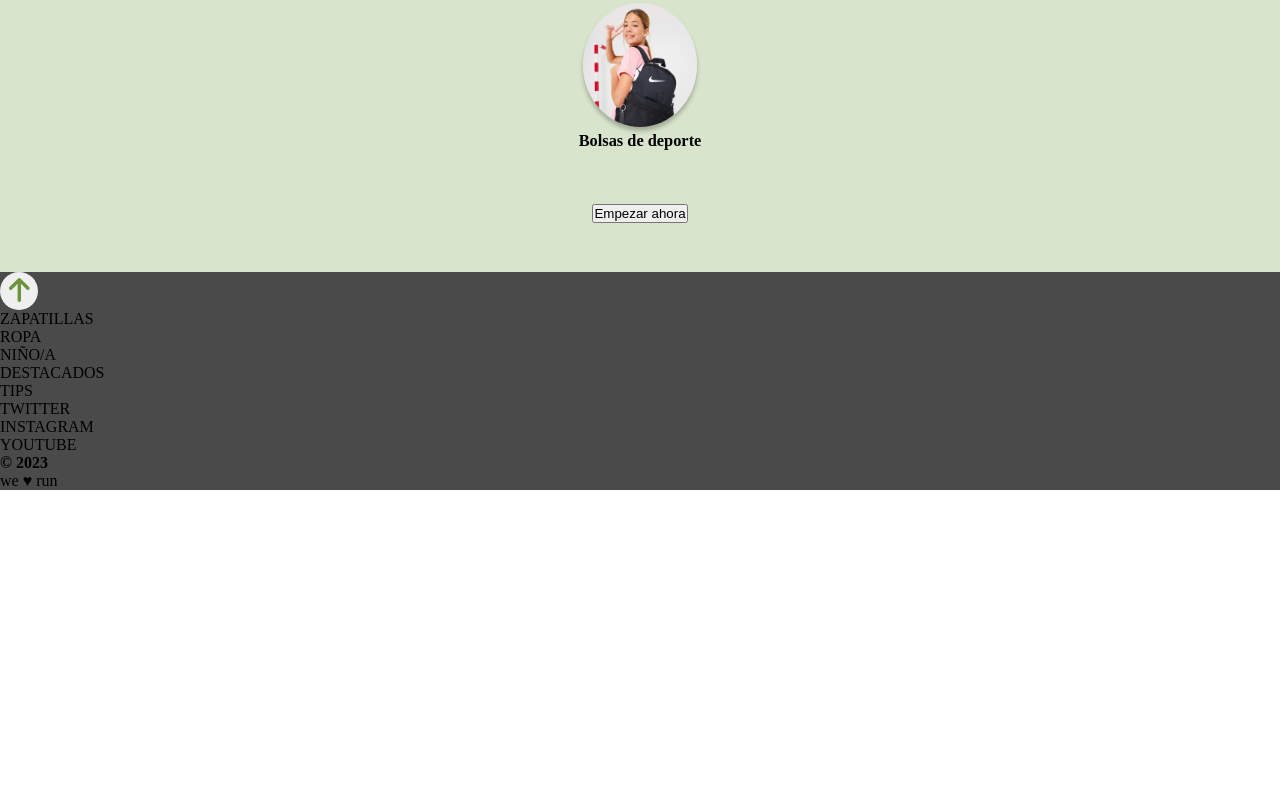
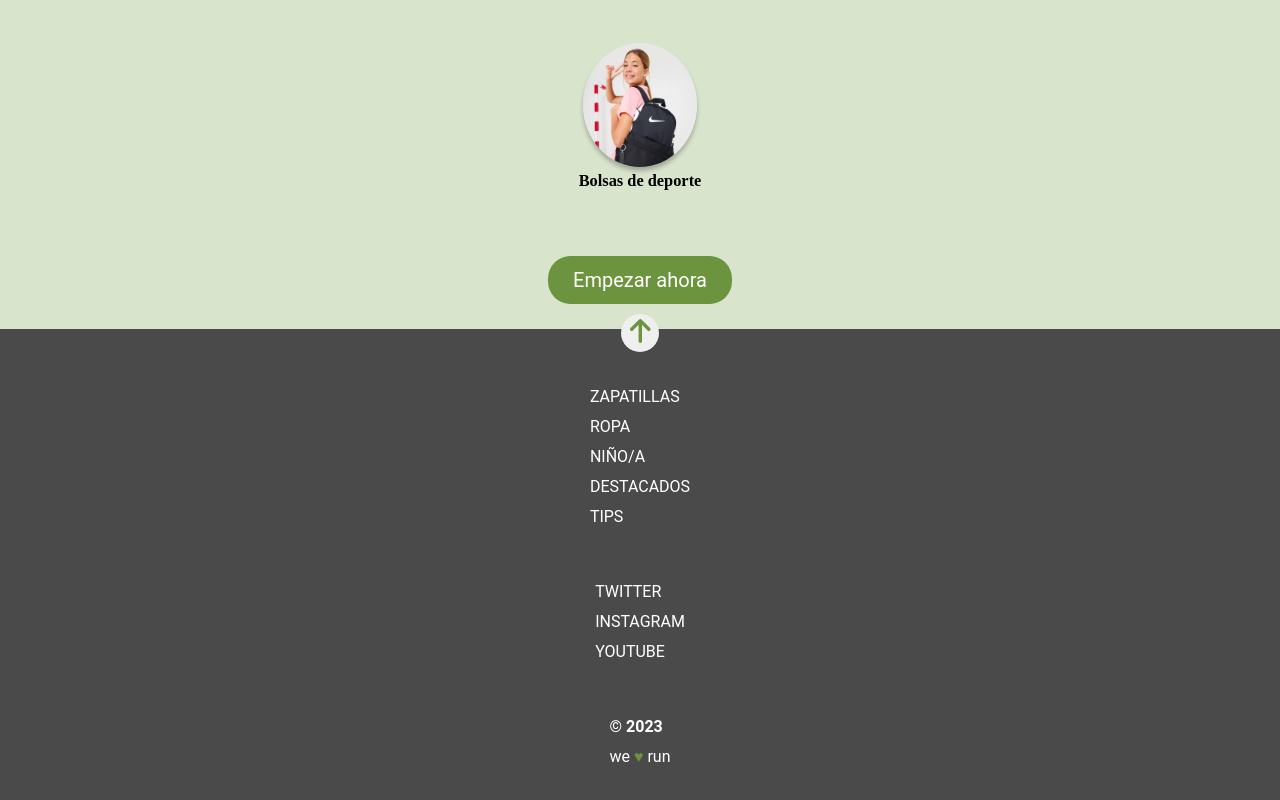
Before and after one commit to Adalab/modulo-1-evaluacion-final-TSalvatellaP, a website built with Vite: page src/index.html in a window 1280 px wide. Shown: the part 1686-2486 px from the top of the page. Before the commit the page ends 2176 px from the top, so only its background shows below. Built offline with nearby package versions, Linux system fonts and the light colour scheme; files whose address does not match are found by name.

Commit message:
responsive_mobile_finish

```diff
--- a/src/index.html
+++ b/src/index.html
@@ -10,6 +10,13 @@
   </head>
 
   <body>
+
+      <nav class="nav">
+        <a href="https://adalab.es/">
+          <img class="nav_img" src="./images/ico-menu.svg" alt="menu" >
+        </a>
+      </nav>
+
     <load src="./partials/header.html" />
     <load src="./partials/main.html" />
     <load src="./partials/footer.html" />
--- a/src/partials/footer.html
+++ b/src/partials/footer.html
@@ -1,29 +1,29 @@
 <footer class="page_footer">
-    <button class="down">
+    <button class="up">
         <a href="./section_white.html">
           <img src="./images/ico-arrow.svg" alt="ico-scroll-down">
         </a>
     </button>
 
-    <nav>
-        <ul>
-            <li>ZAPATILLAS</li>
-            <li>ROPA</li>
-            <li>NIÑO/A</li>
-            <li>DESTACADOS</li>
-            <li>TIPS</li>
+    <nav class="menu">
+        <ul class="menu_list">
+            <li><a class="menu_list__text" href="">ZAPATILLAS</a></li>
+            <li><a class="menu_list__text" href="">ROPA</a></li>
+            <li><a class="menu_list__text" href="">NIÑO/A</a></li>
+            <li><a class="menu_list__text" href="">DESTACADOS</a></li>
+            <li><a class="menu_list__text" href="">TIPS</a></li>
         </ul>
 
-        <ul>
-            <li>TWITTER</li>
-            <li>INSTAGRAM</li>
-            <li>YOUTUBE</li>
+        <ul class="menu_list">
+            <li><a class="menu_list__text" href="">TWITTER</a></li>
+            <li><a class="menu_list__text" href="">INSTAGRAM</a></li>
+            <li><a class="menu_list__text" href="">YOUTUBE</a></li>
         </ul>
     </nav>
 
     <div>
         <h4>&copy; 2023</h4>
-        <p>we &hearts; run</p>
+        <p>we <span>&hearts;</span> run</p>
     </div>
 
 
--- a/src/partials/header.html
+++ b/src/partials/header.html
@@ -1,11 +1,5 @@
 <header class="page_header">
-  <nav class="nav">
-    <a href="https://adalab.es/">
-      <img class="nav_img" src="./images/ico-menu.svg" alt="menu" >
-    </a>
-  </nav>
-
-  <div class="titulo">
+   <div class="titulo">
     <h1 class="titulo_h1">COMIENZOS COMPARTIDOS</h1>
 
     <P class="titulo_h1__p">Todos lo que necesitas para volver al cole con ilusión</P>
--- a/src/partials/section_green.html
+++ b/src/partials/section_green.html
@@ -21,10 +21,11 @@
 
 
 
-
     </div>
 
-    <div><button>Empezar ahora</button></div>
+    <div>
+        <button class="button_green">Empezar ahora</button>
+    </div>
 
 
 
--- a/src/partials/section_white.html
+++ b/src/partials/section_white.html
@@ -6,7 +6,7 @@
 
     </article>
 
-    <button class="button">Comprar</button>
+    <button class="button_white">Comprar</button>
 
 
 </main>
--- /dev/null
+++ b/src/scss/core/_mixins.scss
@@ -0,0 +1,14 @@
+@mixin button_funtions (){
+    border-radius: 22.5px ;
+    font-family: $font-title;
+    font-size: 20px;
+    margin-bottom: 25px;
+}
+
+@mixin scroll_funtions(){
+    border-radius: 50%;
+    border: 0;
+    width: 38.2px;
+    height: 38.2px;
+
+}
--- a/src/scss/layout/_footer.scss
+++ b/src/scss/layout/_footer.scss
@@ -1,4 +1,46 @@
 .page_footer {
+
   background-color: $color-text;
+  font-family: $font-title;
+  font-weight: regular;
+  line-height: 30px;
+  color: $color-background;
+  display: flex;
+  flex-direction: column;
+  align-items: center;
+  gap: 15px;
+  padding-bottom: 50px;
+
 
 }
+
+.menu{
+  width: 50vh;
+  display: grid;
+  grid-template-columns: 1f;
+  grid-template-rows: 1fr 1fr;
+  justify-items: center;
+  align-items: center;
+  gap: 15px;
+  &_list{
+    font-size: 16px;
+    list-style: none;
+    &__text{
+      text-decoration: none;
+      color: $color-background;
+
+    }
+  }
+
+}
+
+span{
+  color: $color-button;
+}
+
+.up{
+  @include scroll_funtions ();
+  z-index: 110;
+  transform: translateY(-15px);
+
+}
--- a/src/scss/layout/_header.scss
+++ b/src/scss/layout/_header.scss
@@ -14,9 +14,9 @@
 .nav{
   width: 36.4px;
   height: 36.8px;
+  position:fixed;
   top: 0;
   left: 0;
-  position:s;
   background-color: #6c933e;
   display: flex;
   flex-direction: column;
@@ -55,9 +55,6 @@
 }
 
 .down{
-  border-radius: 50%;
-  border: 0;
-  width: 38.2px;
-  height: 38.2px;
+  @include scroll_funtions ();
 
 }
--- a/src/scss/layout/_section_green.scss
+++ b/src/scss/layout/_section_green.scss
@@ -5,8 +5,8 @@
     grid-template-columns: 1fr;
     grid-template-rows: 1fr 10fr 1fr;
     justify-items: center;
+    align-items: center;
     gap: 20px;
-
 
 }
 .title_green{
@@ -16,8 +16,6 @@
     margin-top: 15px;
     margin-bottom: 15px;
 
-
-
 }
 
 .title_2{
@@ -26,10 +24,12 @@
 }
 
 .container{
+    height: 100%;
+    width: 100%;
     display: grid;
     grid-template-columns: 1fr;
     grid-template-rows: repeat(3, 1fr);
-    gap: 20px;
+    gap: 5px;
     align-items: center;
     justify-items: center;
     font-family: $font-text;
@@ -46,3 +46,13 @@
     border-radius: 50%;
     box-shadow: 0 4px 4px 0 rgba(0, 0, 0, 0.25);
   }
+
+.button_green{
+    @include button_funtions ();
+    width: 184px;
+    height: 47.3px;
+    background-color: $color-button;
+    color: $color-background;
+    border-style: none;
+
+}
--- a/src/scss/layout/_section_white.scss
+++ b/src/scss/layout/_section_white.scss
@@ -28,18 +28,13 @@
         }
     }
 }
-.button{
+.button_white{
+    @include button_funtions ();
     width: 160px;
     height: 45px;
-    border-radius: 22.5px;
     border-color: $color-button;
     background: none;
-    font-family: $font-text;
-    font-size: 20px;
     color: $color-button;
-    margin-bottom: 20px;
-
-
 
 
 }
--- a/src/scss/main.scss
+++ b/src/scss/main.scss
@@ -1,6 +1,7 @@
 
 @import 'core/variables';
 @import 'core/reset';
+@import 'core/mixins';
 @import 'layout/header';
 @import 'layout/section_white';
 @import 'layout/section_green';
```
